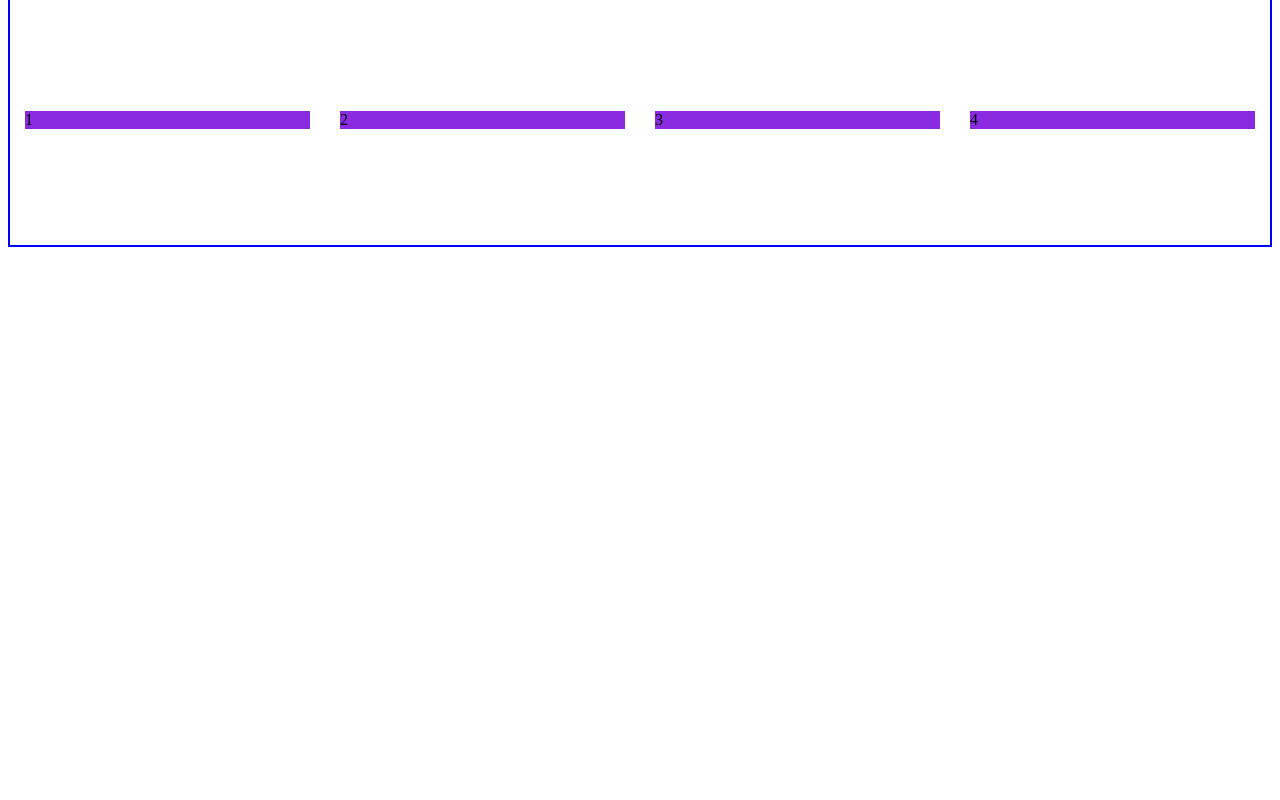
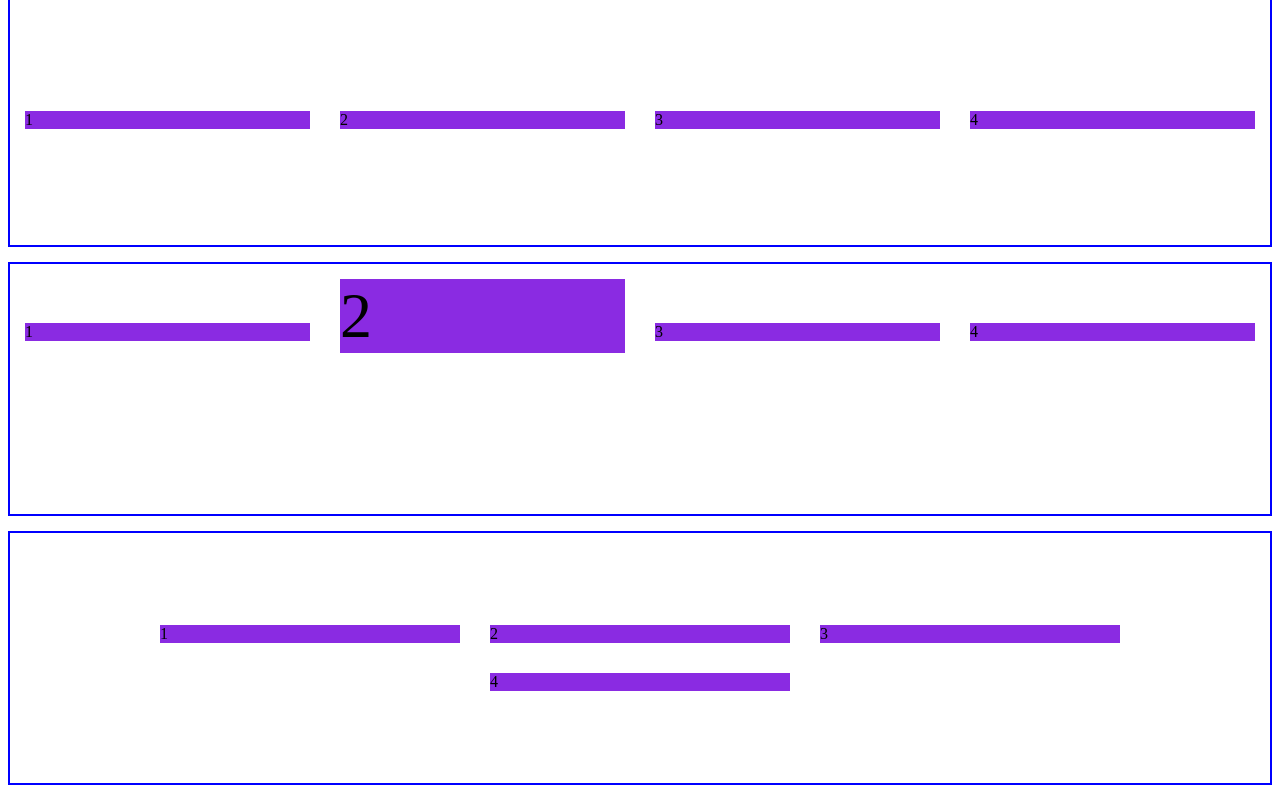
Before and after one commit to joaovgsilva/udemy-webdesign, a plain HTML site: page 40_flexcontainer.html in a window 1280 px wide. Shown: the part 693-1493 px from the top of the page. Before the commit the page ends 955 px from the top, so only its background shows below. Drawn offline with Linux system fonts and the light colour scheme.

Commit message:
flexcontainer-part2

```diff
--- a/40_flexcontainer.html
+++ b/40_flexcontainer.html
@@ -39,6 +39,16 @@
             .flexbox:nth-child(6){
                 align-items: center; /* "align-items" = modifica os itens na vertical */
             }
+
+            .flexbox:nth-child(7){
+                align-items: baseline;
+            }
+
+            .flexbox:nth-child(8){
+                justify-content: center;
+                flex-wrap: wrap;
+                align-content: center; /* "align-content" = só é aplicado quando o elemento tem mais de uma linha */
+            }
         </style>
     </head>
     <body>
@@ -63,5 +73,17 @@
             <div class="div3">3</div>
             <div class="div4">4</div>
         </div>
+        <div class="flexbox">
+            <div class="div1">1</div>
+            <div class="div2" style="font-size: 4em">2</div>
+            <div class="div3">3</div>
+            <div class="div4">4</div>
+        </div>
+        <div class="flexbox">
+            <div class="div1">1</div>
+            <div class="div2">2</div>
+            <div class="div3">3</div>
+            <div class="div4">4</div>
+        </div>
     </body>
 </html>
```
